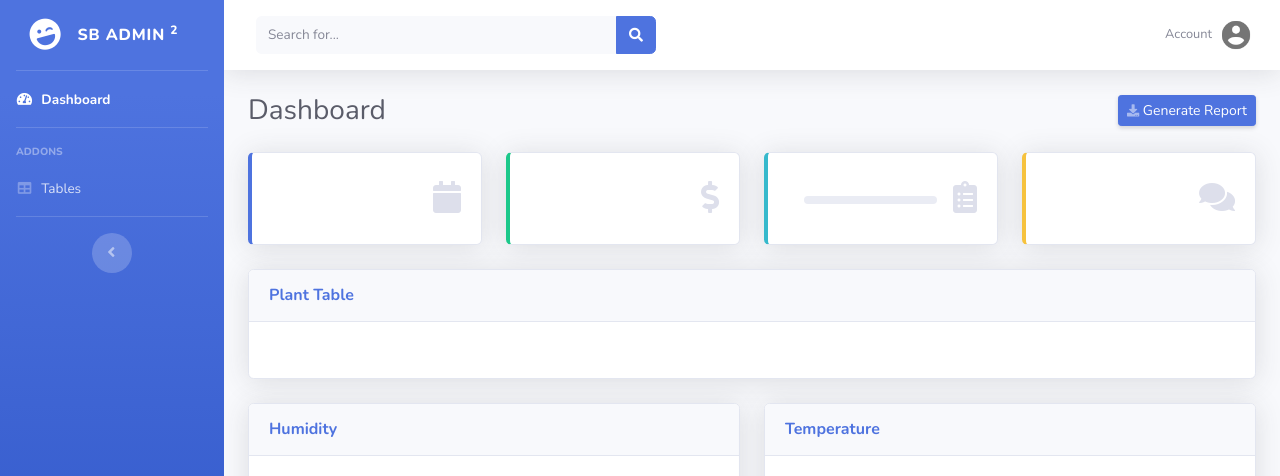
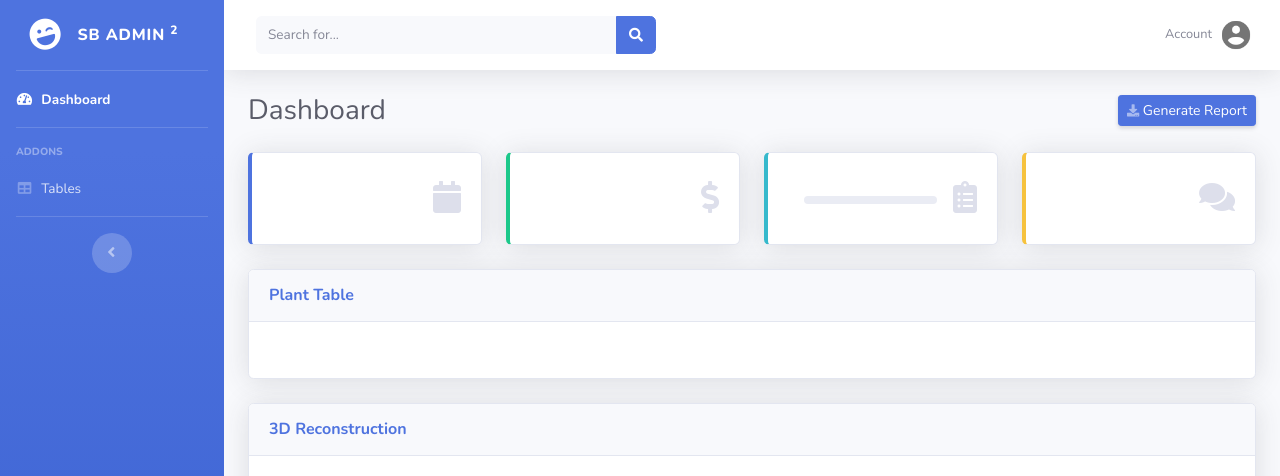
Before and after one commit to ArthurWuTW/django-project, a Django app: template monitor_app/templates/template_dashboard/dashboard.html in a window 1280 px wide. Shown: the top 476 px of the page. Run offline with Django 3.2, Linux system fonts and the light colour scheme; the template is opened without the code that fills it, so the values that code supplies are empty; some libraries are stand-ins or nearby versions; grey boxes are pictures that could not be loaded.

Commit message:
Embed reconstruction into dashboard

```diff
--- a/monitor_app/templates/template_dashboard/dashboard.html
+++ b/monitor_app/templates/template_dashboard/dashboard.html
@@ -307,6 +307,18 @@
               </div>
             </div>
 
+            <div class="card shadow mb-4">
+              <div class="card-header py-3">
+                <h6 class="m-0 font-weight-bold text-primary">3D Reconstruction</h6>
+              </div>
+              <div class="card-body">
+                <div class="table-responsive">
+                  <iframe src="http://10.1.1.2:8000/reconstruction" width="100%" height="450"></iframe>
+                  </table>
+                </div>
+              </div>
+            </div>
+
 
           <!-- Content Row -->
 
```
